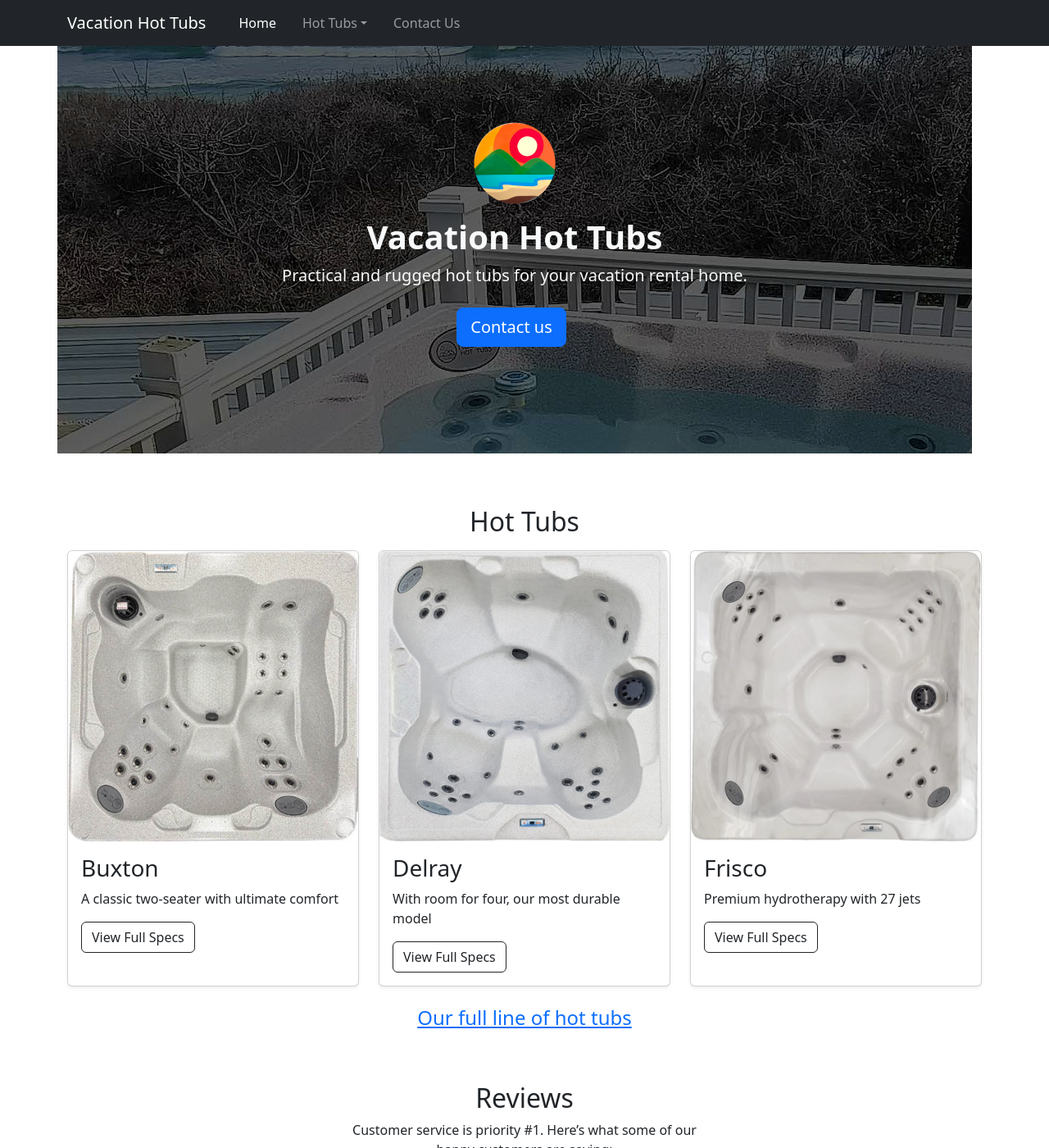
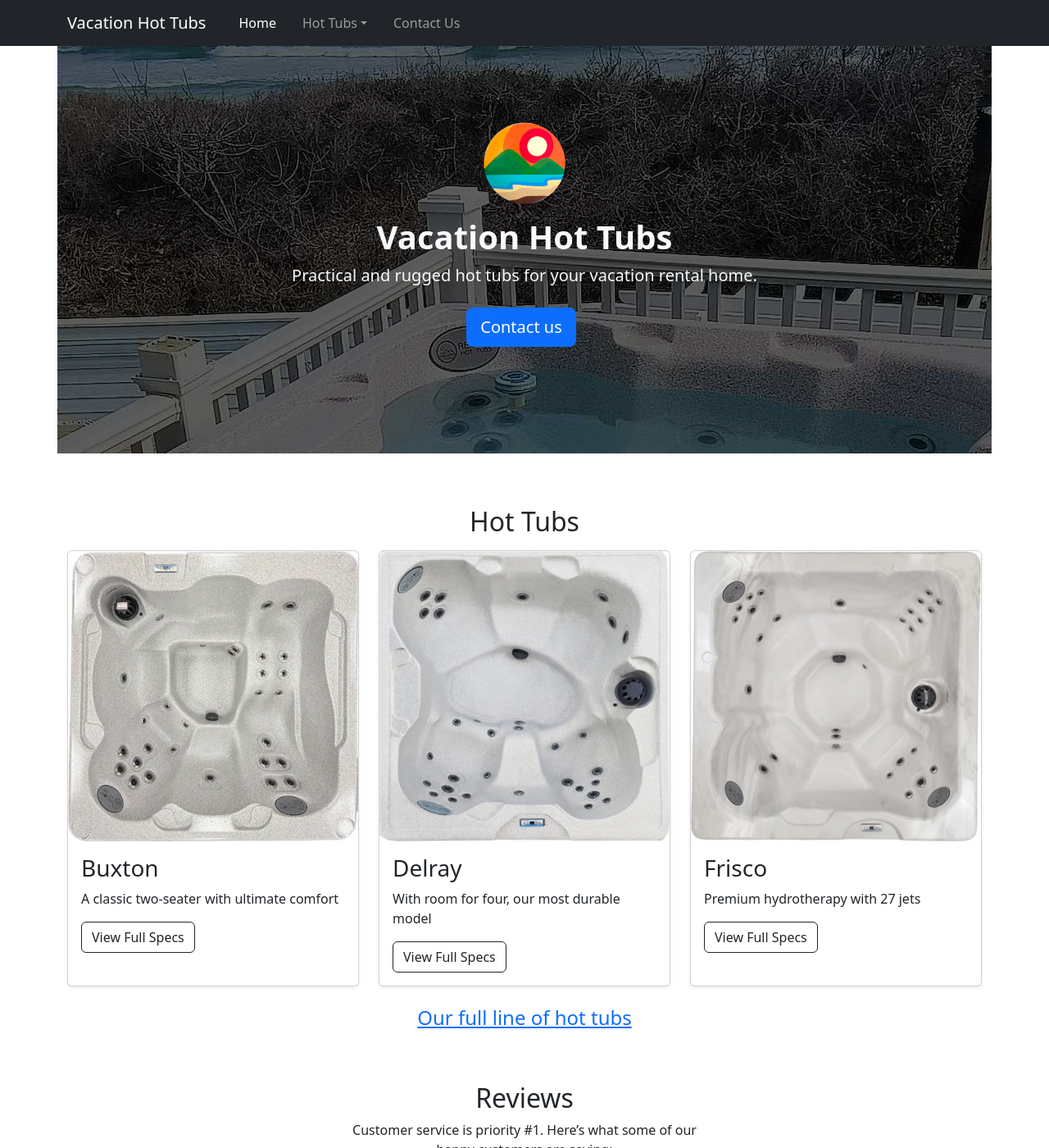
Before and after one commit to vacationhottubs/vacationhottubs.github.io, a Jekyll site: the page built from index.html, in a window 1280 px wide and 1400 px high. Shown: the whole window at 82% size. Built offline with Jekyll 4.4.1, drawn with Linux system fonts in a browser that asks for light colours.

Commit message:
Update home.css

```diff
--- a/_includes/home.css
+++ b/_includes/home.css
@@ -3,7 +3,8 @@
       @media (max-width: 575.99px) {
         #hero {
           background-image: none;
-          height: auto
+          height: auto;
+          max-width: 100%
         }
       }
       /* Darken hero div, make background image not repeat, change font color to light, set div height to 500px */
@@ -12,8 +13,7 @@
           background-image: linear-gradient(rgba(0, 0, 0, 0.5), rgba(0, 0, 0, 0.5)), url("images/home/hero.jpg");
           background-repeat: no-repeat;
           color: #f8f9fa;
-          height: 500px;
-          max-width: 100%
+          height: 500px
         }
       }
       /* Minified star icons for the Reviews section so don't have to include whole icon font library, also need woff files in fonts folder */
```
